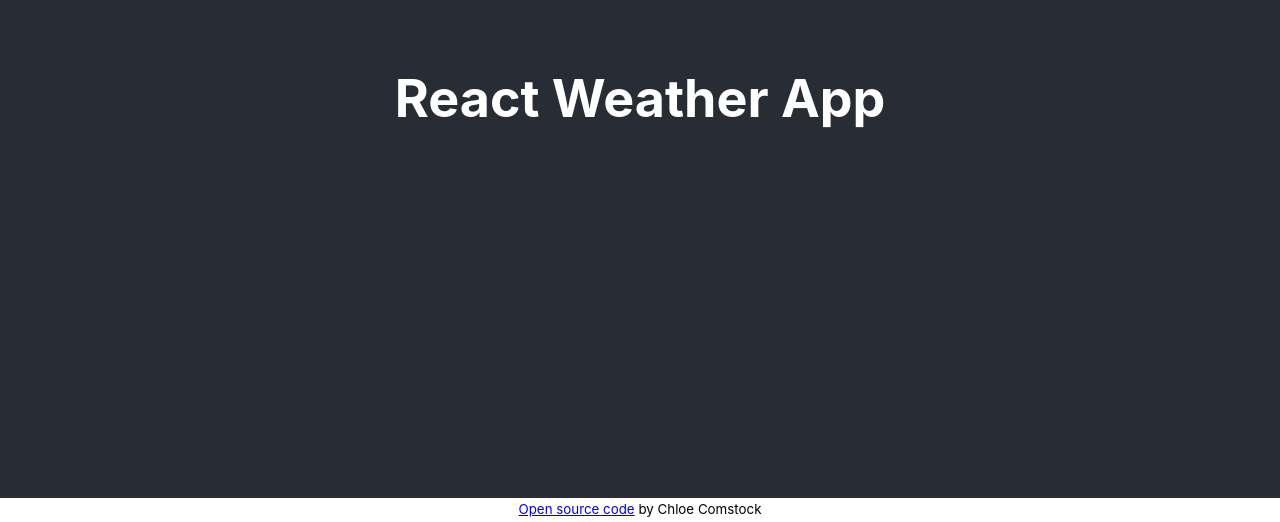
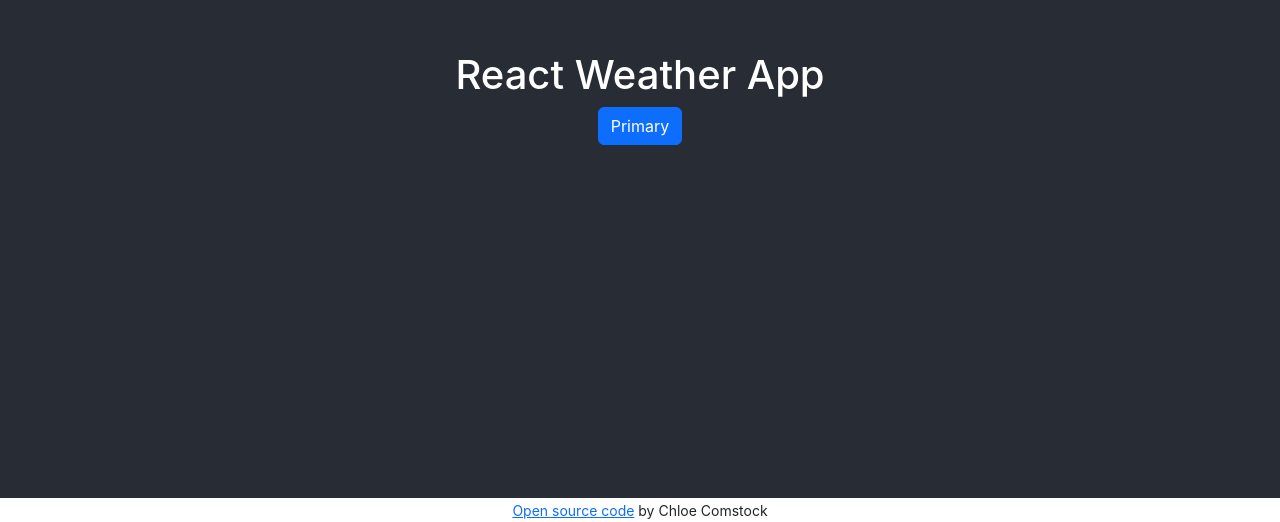
Before and after one commit to chloehmc/react_weather_app, a React (Create React App) app: page / in a window 1280 px wide. Shown: the part 302-824 px from the top of the page. Built offline with nearby package versions, Linux system fonts and the light colour scheme.

Commit message:
added bootstrap

```diff
--- a/package.json
+++ b/package.json
@@ -6,6 +6,7 @@
     "@testing-library/jest-dom": "^5.16.5",
     "@testing-library/react": "^13.4.0",
     "@testing-library/user-event": "^13.5.0",
+    "bootstrap": "^5.2.3",
     "react": "^18.2.0",
     "react-dom": "^18.2.0",
     "react-scripts": "5.0.1",
--- a/src/App.css
+++ b/src/App.css
@@ -2,8 +2,7 @@
   text-align: center;
 }
 
-
-.App-header {
+.App-container {
   background-color: #282c34;
   min-height: 100vh;
   display: flex;
--- a/src/App.js
+++ b/src/App.js
@@ -3,10 +3,17 @@
 function App() {
   return (
     <div className="App">
-      <header className="App-header">
+      <div className="App-container">
+
+
         <h1>React Weather App</h1>
-      </header>
 
+          <button type="button" className="btn btn-primary">
+          Primary
+        </button>
+
+
+      </div>
       <footer>
           <small>
             <a
```
Also changed, not shown: src/index.js (+7 -6 lines), 1 other file (tests, documents, lock files or other folders). Lines whose indentation alone changed are shown as unchanged.
